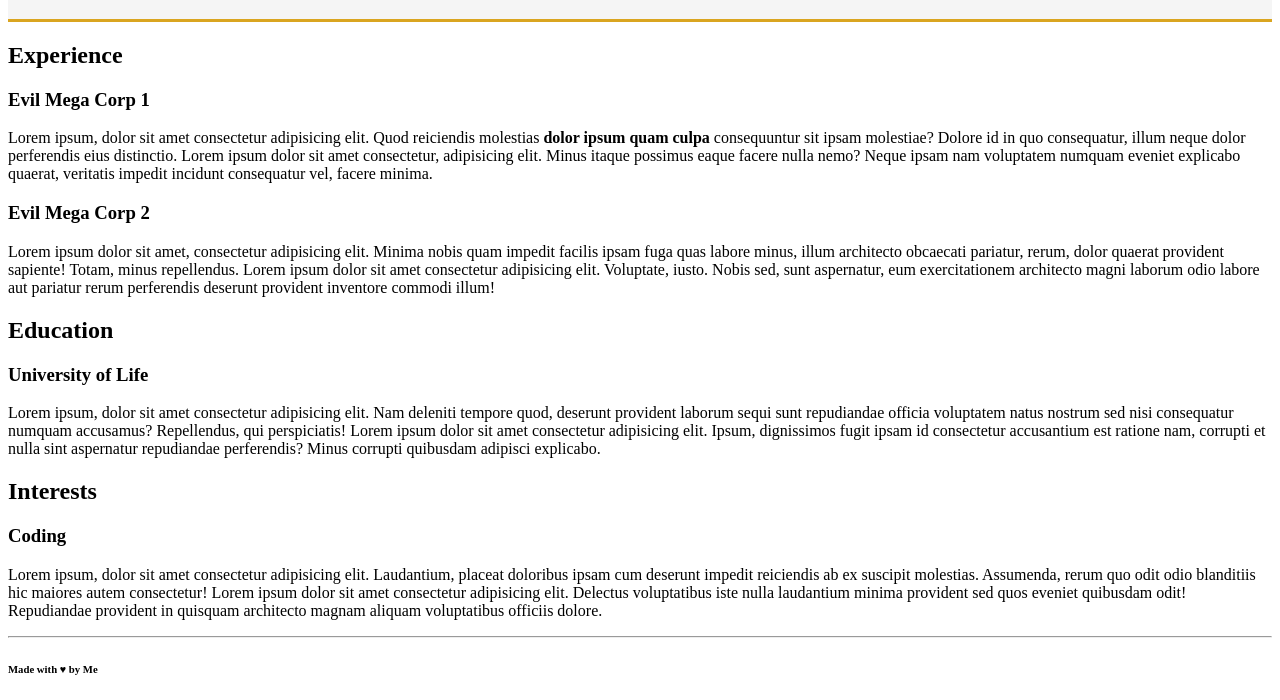
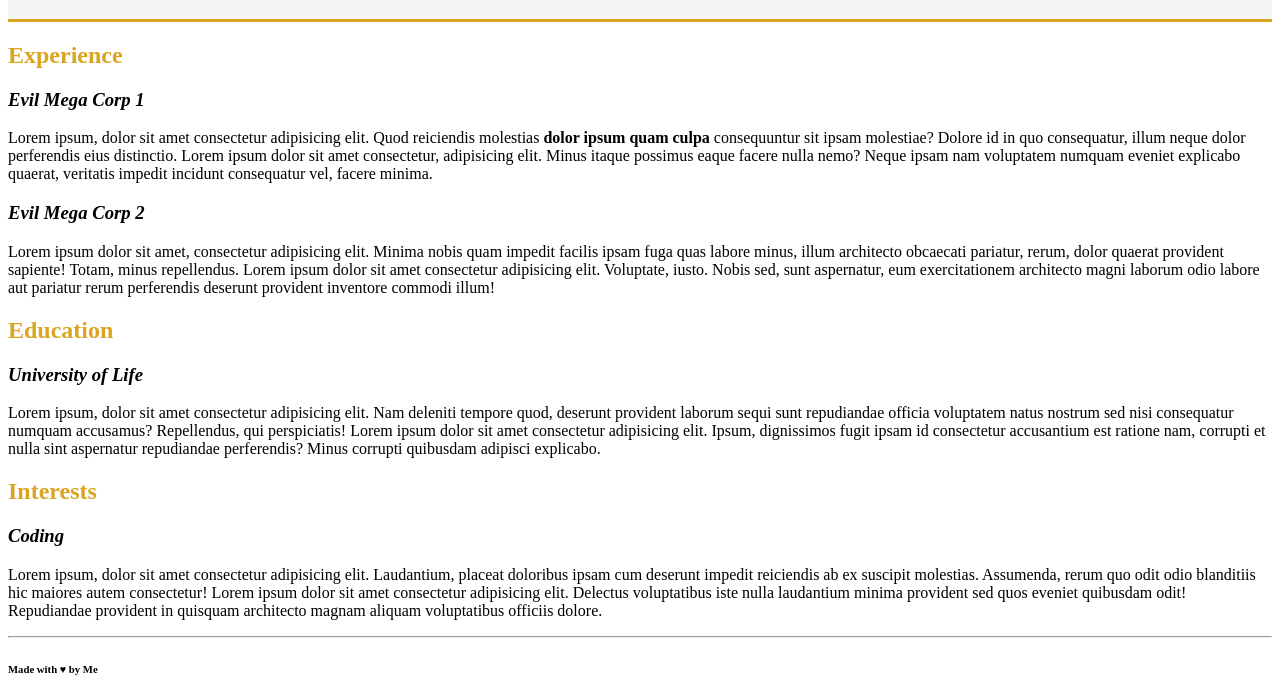
Before and after one commit to fusellifrancesco/html-css-curriculum-vitae, a plain HTML site: page index.html in a window 1280 px wide. Shown: the part 269-969 px from the top of the page. Drawn offline with Linux system fonts and the light colour scheme.

Commit message:
aggiunto tag i e elemento css per h2

```diff
--- a/index.html
+++ b/index.html
@@ -17,7 +17,7 @@
 
 
     <h2>Experience</h2>
-    <h3>Evil Mega Corp 1</h3>
+    <h3><i>Evil Mega Corp 1</i></h3>
     <p>
         Lorem ipsum, dolor sit amet consectetur adipisicing elit. Quod reiciendis molestias <b>dolor ipsum quam culpa</b>
         consequuntur sit ipsam molestiae? Dolore id in quo consequatur,
@@ -26,7 +26,7 @@
         veritatis impedit incidunt consequatur vel, facere minima.
     </p>
 
-    <h3>Evil Mega Corp 2</h3>
+    <h3><i>Evil Mega Corp 2</i></h3>
     <p>
         Lorem ipsum dolor sit amet, consectetur adipisicing elit. Minima nobis quam impedit facilis
         ipsam fuga quas labore minus, illum architecto obcaecati pariatur,
@@ -37,7 +37,7 @@
     </p>
 
     <h2>Education</h2>
-    <h3>University of Life</h3>
+    <h3><i>University of Life</i></h3>
     <p>
         Lorem ipsum, dolor sit amet consectetur adipisicing elit. Nam deleniti tempore quod, deserunt
         provident laborum sequi sunt repudiandae officia voluptatem natus nostrum sed nisi consequatur numquam
@@ -48,7 +48,7 @@
     </p>
 
     <h2>Interests</h2>
-    <h3>Coding</h3>
+    <h3><i>Coding</i></h3>
     <p>
         Lorem ipsum, dolor sit amet consectetur adipisicing elit. Laudantium, placeat doloribus ipsam cum deserunt
         impedit reiciendis ab ex suscipit molestias. Assumenda, rerum quo odit odio blanditiis hic maiores autem
--- a/style.css
+++ b/style.css
@@ -11,3 +11,7 @@ div {
     background-color: #f5f5f5;
     border-bottom: 3px solid goldenrod;
 }
+
+h2 {
+    color: goldenrod;
+}
```
